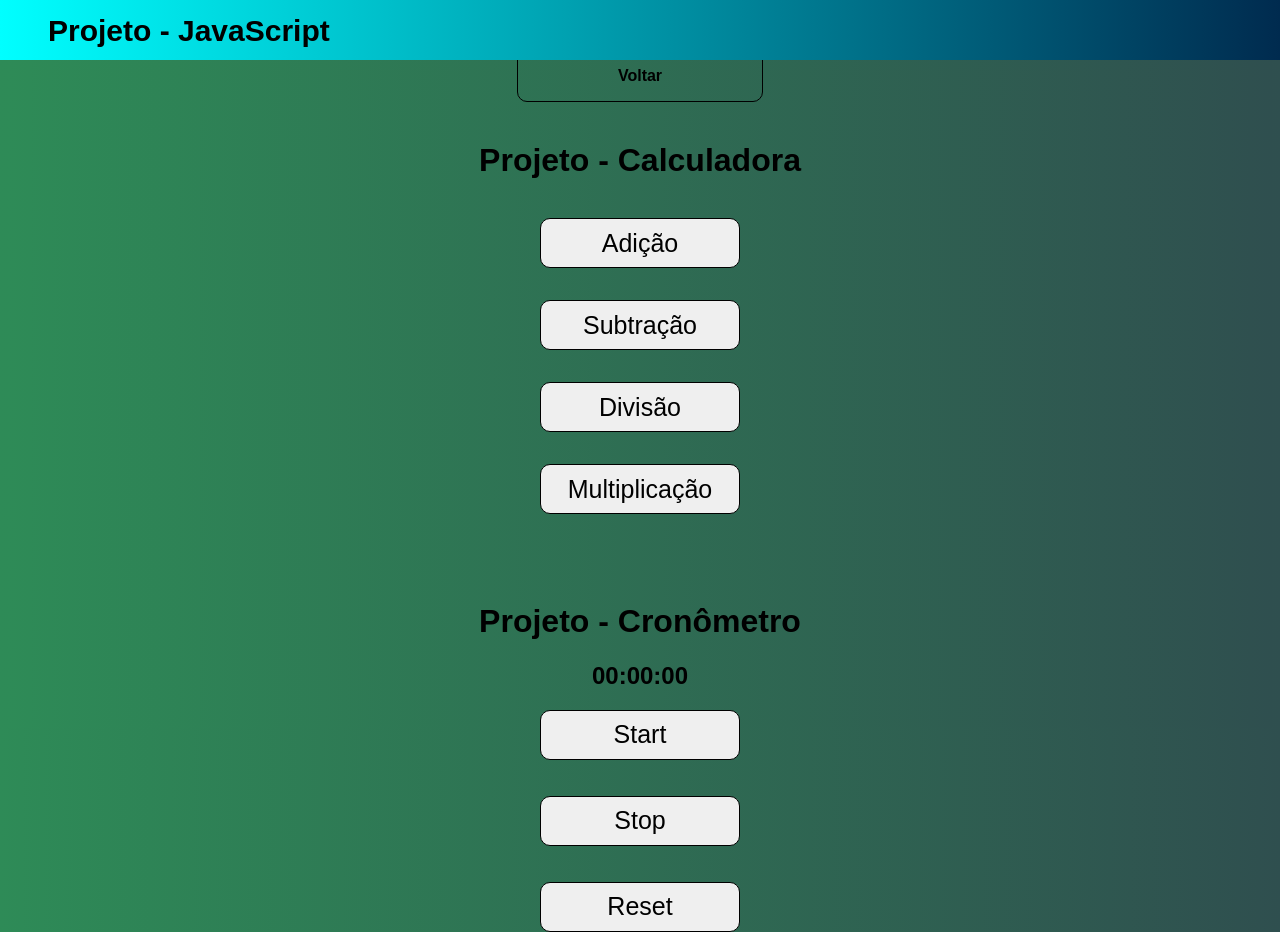
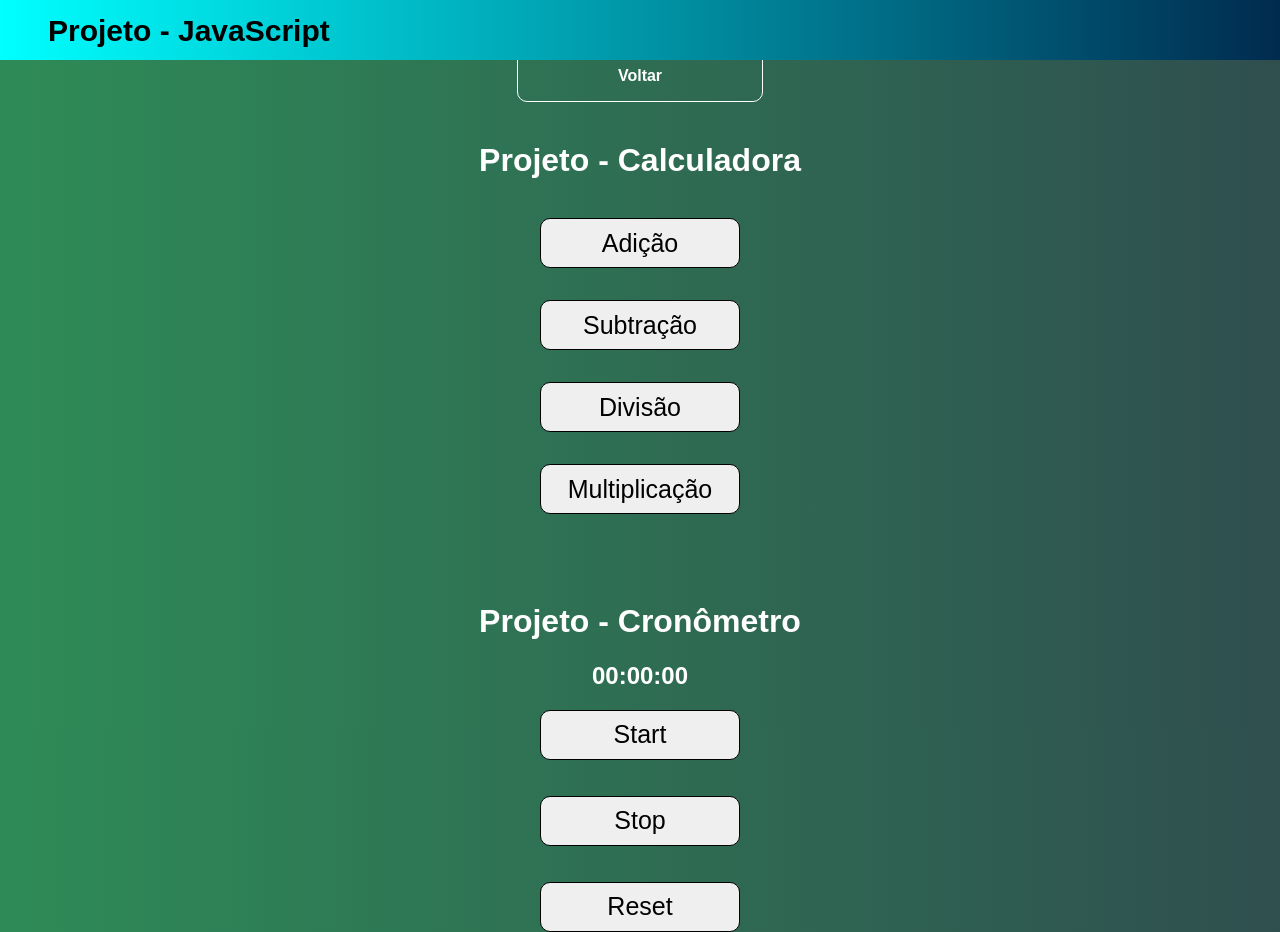
Before and after one commit to JoaoTeixeiraProg/project_javascript, a plain HTML site: page index.html in a window 1280 px wide. Drawn offline with Linux system fonts and the light colour scheme.

Commit message:
Update index.html

```diff
--- a/index.html
+++ b/index.html
@@ -10,6 +10,7 @@
             padding: 0;
             background-image: linear-gradient(to right,rgb(46,139,87), rgb(47,79,79));
             font-family: Arial, Helvetica, sans-serif;
+            color:white;
         }
 
         header{
@@ -126,16 +127,17 @@
         .back a{
             font-family: Arial, Helvetica, sans-serif;
             text-decoration: none;
-            color: black;
+            color: white;
             padding: 1rem;
             padding-left: 100px;
             padding-right: 100px;
-            border: 1px solid black;
+            border: 1px solid white;
             transition: .5s ease-in-out;
             border-radius:10px;
         }
 
         .back a:hover{
+            border: 1px solid #002046;
             background-color: #002046;
             color: white;
         }
```
